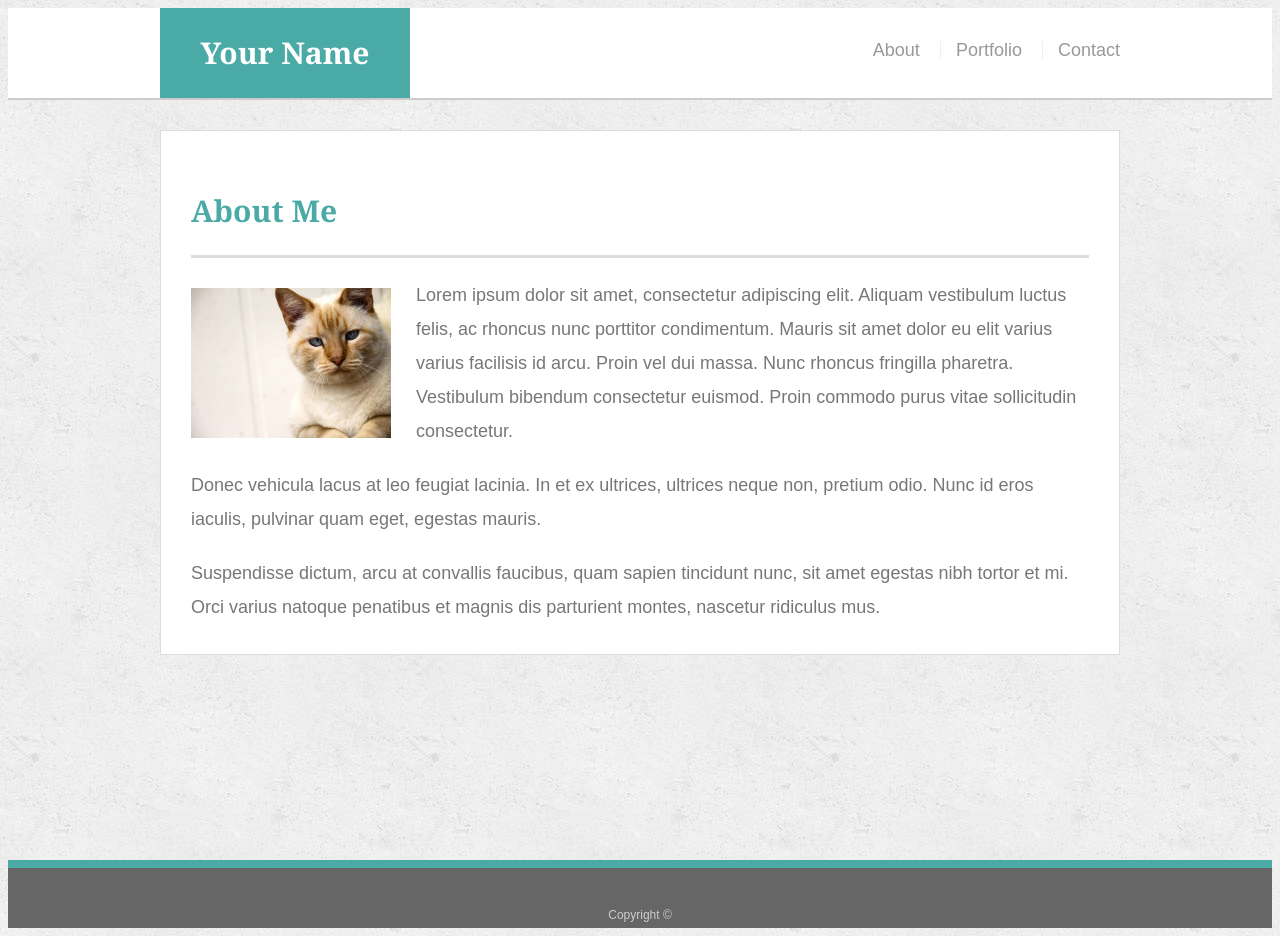
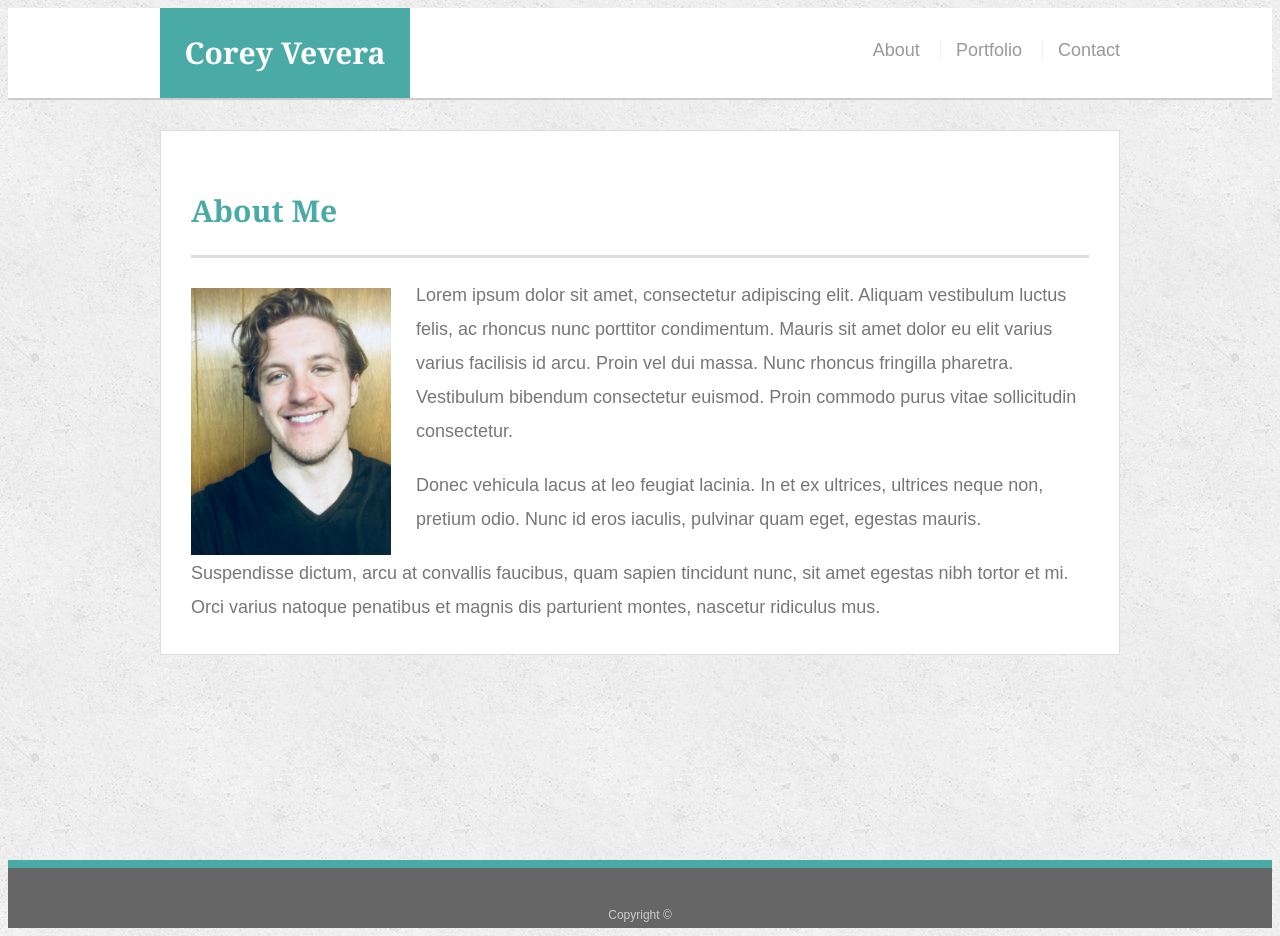
Before and after one commit to cvevera/Responsive-Portfolio, a plain HTML site: page index.html in a window 1280 px wide. Drawn offline with Linux system fonts and the light colour scheme.

Commit message:
personalized html

```diff
--- a/index.html
+++ b/index.html
@@ -4,7 +4,7 @@
 <head>
   <meta charset="UTF-8">
   <meta name="viewport" content="width=device-width, initial-scale=1">
-  <title>About | Your Name</title>
+  <title>Responsive Portfolio</title>
   <link rel="stylesheet" type="text/css" href="assets/css/style.css">
 
 </head>
@@ -13,7 +13,7 @@
 
   <header id="masthead">
     <div class="container">
-      <a href="index.html" id="logo">Your Name</a>
+      <a href="index.html" id="logo">Corey Vevera</a>
       <nav>
         <a href="index.html">About</a>
         <a href="portfolio.html">Portfolio</a>
@@ -26,7 +26,7 @@
     <section class="main-section">
       <h1>About Me</h1>
 
-      <img src="assets/images/cat.jpg" class="auth-image" alt="Your Name">
+      <img src="assets/images/IMG_0840.jpg" class="auth-image" alt="Your Name">
 
       <p>Lorem ipsum dolor sit amet, consectetur adipiscing elit. Aliquam vestibulum luctus felis, ac rhoncus nunc porttitor condimentum. Mauris sit amet dolor eu elit varius varius facilisis id arcu. Proin vel dui massa. Nunc rhoncus fringilla pharetra. Vestibulum bibendum consectetur euismod. Proin commodo purus vitae sollicitudin consectetur.</p>
 
```
Also changed, not shown: contact.html (+1 -1 lines), portfolio.html (+1 -1 lines), assets/images/IMG_0840.jpg (added).
